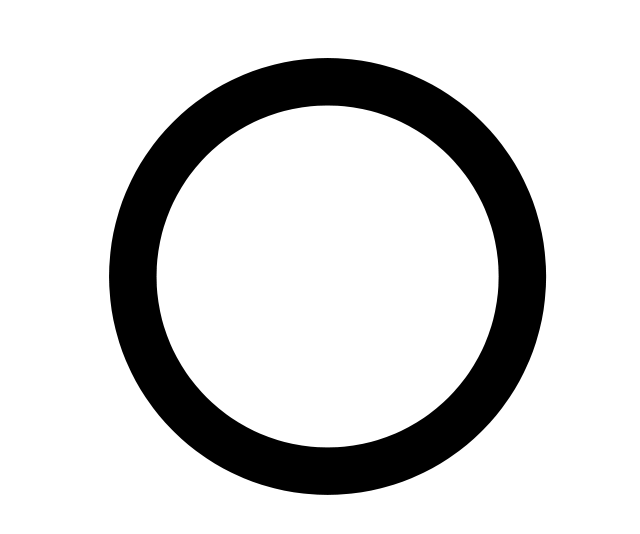
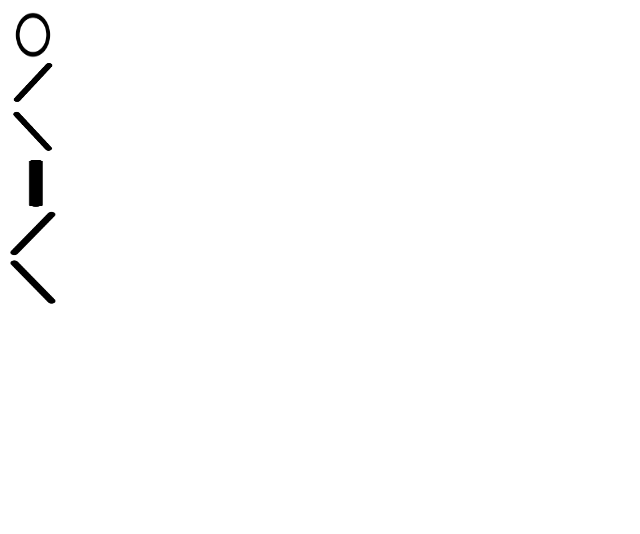
Before and after one commit to jonathanfishbein1/css-metadata, a plain HTML site: page index.html in a window 1280 px wide. Shown: the whole page, without its empty margins (0-640 px from the left). Drawn offline with Linux system fonts and the light colour scheme.

Commit message:
Add images and basic css

```diff
--- a/index.html
+++ b/index.html
@@ -2,6 +2,16 @@
 <html lang="en">
 
 <head>
+    <style>
+        .grid-container {
+            display: grid;
+        }
+
+        .grid-item {
+            height: 50px;
+            width: 50px;
+        }
+    </style>
     <meta charset="UTF-8">
     <meta http-equiv="X-UA-Compatible" content="IE=edge">
     <meta name="viewport" content="width=device-width, initial-scale=1.0">
@@ -9,7 +19,14 @@
 </head>
 
 <body>
-    <img src="./Head.png" />
+    <div class="grid-container">
+        <img class="grid-item" src="./Head.png" />
+        <img class="grid-item" src="./LeftArm.png" />
+        <img class="grid-item" src="./RightArm.png" />
+        <img class="grid-item" src="./Body.png" />
+        <img class="grid-item" src="./LeftLeg.png" />
+        <img class="grid-item" src="./RightLeg.png" />
+    </div>
 </body>
 
 </html>
```
